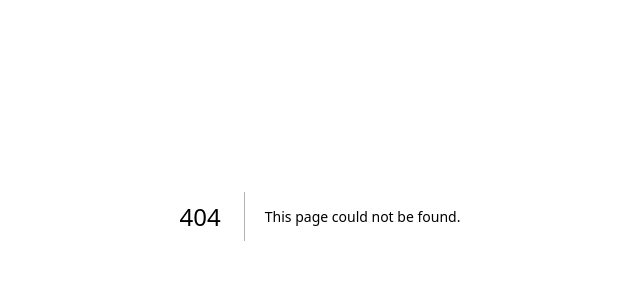
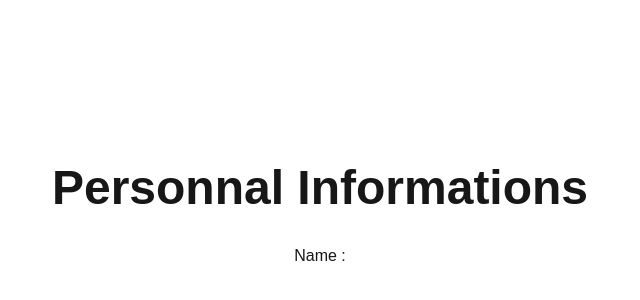
Before and after one commit to Jeanmec/boilerplate-login-signup, a Next.js app in the folder front/: page /me in a window 1280 px wide. Before the commit this address had no page. Shown: the part 184-484 px from the top of the page, without its empty margins (320-960 px from the left). Built offline with nearby package versions, Linux system fonts and the light colour scheme.

Commit message:
fix: remove useless code, remove font wip: /me page

```diff
--- a/front/app/layout.tsx
+++ b/front/app/layout.tsx
@@ -1,19 +1,6 @@
-"use client";
-
-import { Geist, Geist_Mono } from "next/font/google";
 import { ToastService } from "@/lib/toastService";
 import { ToastProvider } from "@/lib/ToastRedirectionContext";
 import "./globals.css";
-
-const geistSans = Geist({
-  variable: "--font-geist-sans",
-  subsets: ["latin"],
-});
-
-const geistMono = Geist_Mono({
-  variable: "--font-geist-mono",
-  subsets: ["latin"],
-});
 
 export default function RootLayout({
   children,
@@ -22,9 +9,7 @@ export default function RootLayout({
 }>) {
   return (
     <html lang="en">
-      <body
-        className={`${geistSans.variable} ${geistMono.variable} antialiased`}
-      >
+      <body>
         <ToastProvider>
           <ToastService />
           {children}
--- a/front/app/login/page.tsx
+++ b/front/app/login/page.tsx
@@ -39,6 +39,7 @@ export default function Login() {
             value={email}
             onChange={(e) => setEmail(e.target.value)}
             className="p-2 border border-gray-300 rounded"
+            autoComplete="email"
             required
           />
         </label>
@@ -50,6 +51,7 @@ export default function Login() {
               value={password}
               onChange={(e) => setPassword(e.target.value)}
               className="p-2 border border-gray-300 rounded"
+              autoComplete="current-password"
               required
             />
           </label>
--- /dev/null
+++ b/front/app/me/page.tsx
@@ -0,0 +1,11 @@
+export default function PersonnalInformations() {
+  return (
+    <div className="w-screen h-screen flex flex-col justify-center items-center gap-8">
+      <h1 className="text-5xl font-bold">Personnal Informations</h1>
+      <div>
+        <span>Name :</span>
+        <span></span>
+      </div>
+    </div>
+  );
+}
--- a/front/app/page.tsx
+++ b/front/app/page.tsx
@@ -1,5 +1,3 @@
-// app/page.tsx
-"use client";
 import Link from "next/link";
 
 export default function Home() {
--- a/front/app/signup/SignUpForm.tsx
+++ b/front/app/signup/SignUpForm.tsx
@@ -30,6 +30,7 @@ export default function SignUpForm({
             value={name}
             onChange={(e) => setName(e.target.value)}
             className="p-2 border border-gray-300 rounded"
+            autoComplete="username"
             required
           />
         </label>
@@ -40,6 +41,7 @@ export default function SignUpForm({
             value={email}
             onChange={(e) => setEmail(e.target.value)}
             className="p-2 border border-gray-300 rounded"
+            autoComplete="email"
             required
           />
         </label>
@@ -50,6 +52,7 @@ export default function SignUpForm({
             value={password}
             onChange={(e) => setPassword(e.target.value)}
             className="p-2 border border-gray-300 rounded"
+            autoComplete="new-password"
             required
           />
         </label>
```
Also changed, not shown: 2 other files (tests, documents, lock files or other folders).
